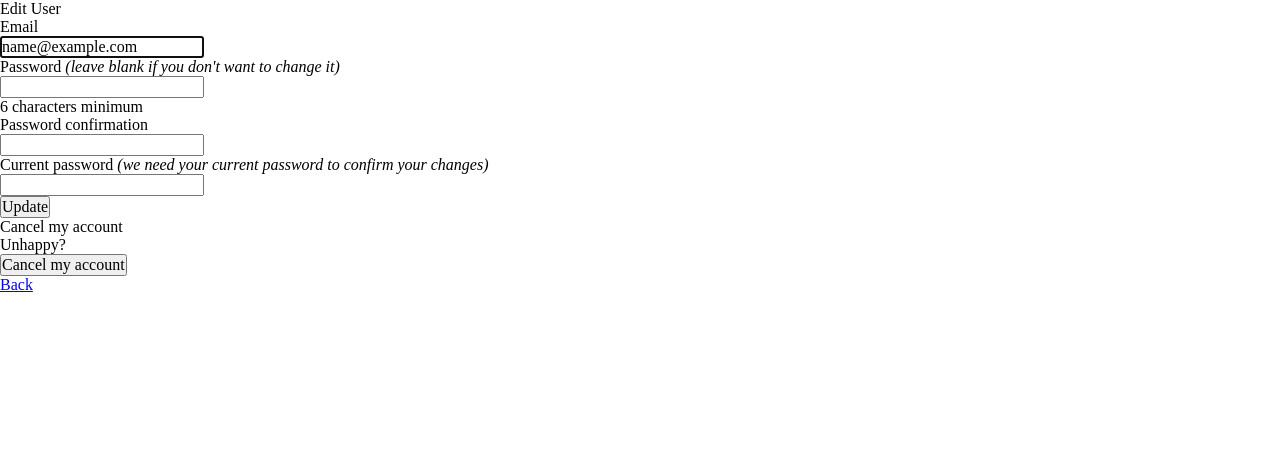
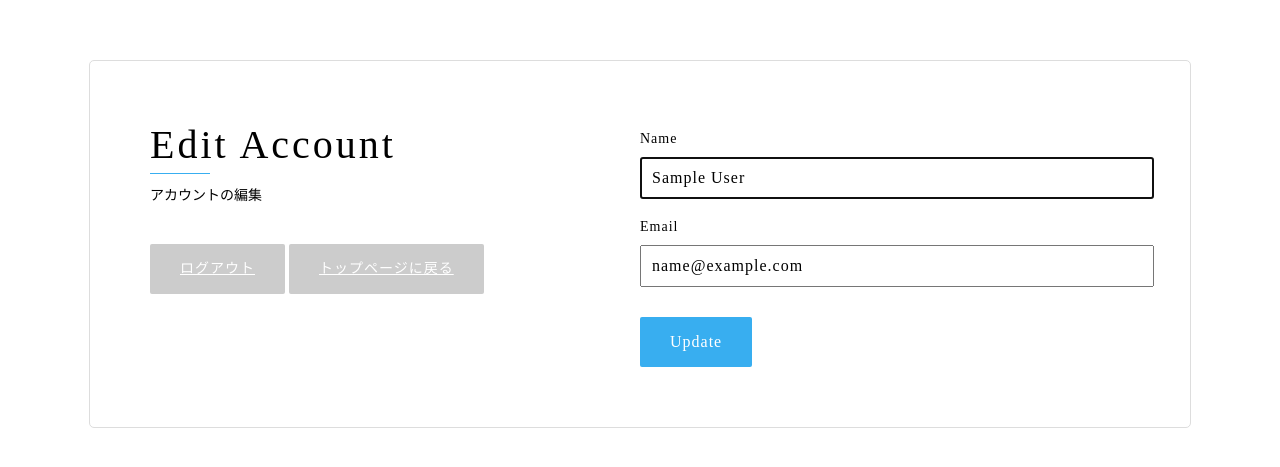
Before and after one commit to sghrm/chat-space, a Rails app: page /users/edit in a window 1280 px wide. Shown: the top 467 px of the page. Run offline with Rails 7, Linux system fonts and the light colour scheme; the visitor is signed in with stand-in values (Sample User, id 1); style sheets or scripts are compiled from the project's sources; some libraries are stand-ins or nearby versions.

Commit message:
Deviseビューファイルの追加

```diff
--- a/app/assets/stylesheets/application.scss
+++ b/app/assets/stylesheets/application.scss
@@ -3,3 +3,4 @@
 @import "./variable";
 @import "modules/chat-main";
 @import "modules/chat-side";
+@import "modules/user"
--- /dev/null
+++ b/app/assets/stylesheets/modules/user.scss
@@ -0,0 +1,141 @@
+.account-page {
+  .account-page__inner {
+    width: 980px;
+    margin: 60px auto;
+    padding: 60px;
+    background-color: #fff;
+    border: 1px solid #ddd;
+    border-radius: 5px;
+
+    .account-page__inner--left, .account-page__inner--right {
+      float: left;
+      width: 50%;
+    }
+    &:after {
+      clear: both;
+      content: "";
+      display: block;
+    }
+  }
+
+  .account-page__header {
+    h2 {
+      margin-bottom: 10px;
+      letter-spacing: 3px;
+      font-size: 40px;
+      font-weight: 200;
+
+      &:after {
+        content: '';
+        display: block;
+        width: 60px;
+        margin-top: 5px;
+        border-bottom: 1px solid #38aef0;
+      }
+    }
+
+    h5 {
+      margin-bottom: 20px;
+      font-size: 14px;
+      font-weight: 200;
+    }
+
+    .btn {
+      margin-top: 20px;
+      color: #fff;
+      background-color: #ccc;
+      font-size: 14px;
+    }
+  }
+
+  .field {
+    margin-bottom: 10px;
+
+    .field-label {
+      padding: 10px 0;
+      letter-spacing: 1px;
+      font-size: 14px;
+      font-weight: 200;
+
+      i {
+        font-size: 11px;
+      }
+    }
+
+    .field-input {
+      input {
+        width: 100%;
+        padding: 10px;
+        letter-spacing: 1px;
+      }
+    }
+  }
+
+  .btn {
+    display: inline-block;
+    height: 50px;
+    padding: 0 30px;
+    line-height: 50px;
+    letter-spacing: 1px;
+    text-align: center;
+    border: none;
+    border-radius: 2px;
+  }
+
+  input[type='submit'] {
+    float: left;
+    margin-top: 20px;
+    color: #fff;
+    background-color: #38aef0;
+  }
+
+  .field-label {
+    .field_with_errors {
+      display: inline-block;
+      color: #d65f4c;
+      font-weight: 400;
+    }
+  }
+
+  .field-input {
+    .field_with_errors {
+      position: relative;
+
+      &:after {
+        content: '';
+        display: block;
+        position: absolute;
+        top: 0;
+        right: 0;
+        bottom: 0;
+        width: 5px;
+        background-color: #d65f4c;
+      }
+    }
+  }
+}
+
+#error_explanation {
+  margin: 20px 0;
+  padding: 20px 30px;
+  border: 1px solid #ddd;
+  border-radius: 2px;
+
+  h2 {
+    margin-bottom: 10px;
+    color: #d65f4c;
+    font-size: 14px;
+  }
+
+  ul {
+    margin: 0;
+    padding-left: 17px;
+    list-style: square;
+  }
+
+  li {
+    margin: 0;
+    padding: 0;
+    font-size: 13px;
+  }
+}
--- a/app/controllers/application_controller.rb
+++ b/app/controllers/application_controller.rb
@@ -1,3 +1,4 @@
 class ApplicationController < ActionController::Base
   protect_from_forgery with: :exception
+  before_action :authenticate_user!
 end
--- /dev/null
+++ b/app/views/devise/mailer/confirmation_instructions.html.erb
@@ -0,0 +1,5 @@
+<p>Welcome <%= @email %>!</p>
+
+<p>You can confirm your account email through the link below:</p>
+
+<p><%= link_to 'Confirm my account', confirmation_url(@resource, confirmation_token: @token) %></p>
--- /dev/null
+++ b/app/views/devise/mailer/password_change.html.erb
@@ -0,0 +1,3 @@
+<p>Hello <%= @resource.email %>!</p>
+
+<p>We're contacting you to notify you that your password has been changed.</p>
--- /dev/null
+++ b/app/views/devise/registrations/edit.html.haml
@@ -0,0 +1,21 @@
+#account-page.account-page
+  .account-page__inner.clearfix
+    .account-page__inner--left.account-page__header
+      %h2 Edit Account
+      %h5 アカウントの編集
+      = link_to "ログアウト", destroy_user_session_path, method: :delete, class: 'btn'
+      = link_to "トップページに戻る", :back, class: 'btn'
+    .account-page__inner--right.user-form
+      = form_for(current_user) do |f|
+        .field
+          .field-label
+            = f.label :name
+          .field-input
+            = f.text_field :name, autofocus: true
+        .field
+          .field-label
+            = f.label :email
+          .field-input
+            = f.email_field :email
+        .actions
+          = f.submit "Update", class: 'btn'
--- /dev/null
+++ b/app/views/devise/shared/_links.html.haml
@@ -0,0 +1,6 @@
+- if controller_name != 'sessions'
+  = link_to "Log in", new_session_path(resource_name), class: 'btn'
+  %br/
+- if devise_mapping.registerable? && controller_name != 'registrations'
+  = link_to "Sign up", new_registration_path(resource_name), class: 'btn'
+  %br/
```
Also changed, not shown: app/views/devise/confirmations/new.html.erb (added, +16 -0 lines), app/views/devise/mailer/email_changed.html.erb (added, +7 -0 lines), app/views/devise/mailer/reset_password_instructions.html.erb (added, +8 -0 lines), app/views/devise/mailer/unlock_instructions.html.erb (added, +7 -0 lines), app/views/devise/passwords/edit.html.erb (added, +25 -0 lines), app/views/devise/passwords/new.html.erb (added, +16 -0 lines), app/views/devise/registrations/new.html.haml (added, +32 -0 lines), app/views/devise/sessions/new.html.haml (added, +21 -0 lines), app/views/devise/unlocks/new.html.erb (added, +16 -0 lines).
